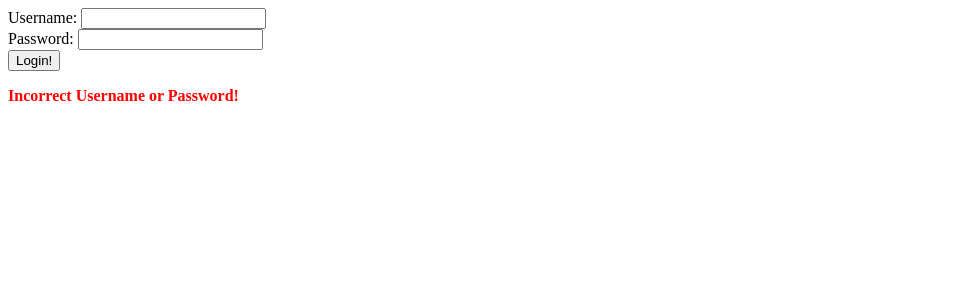
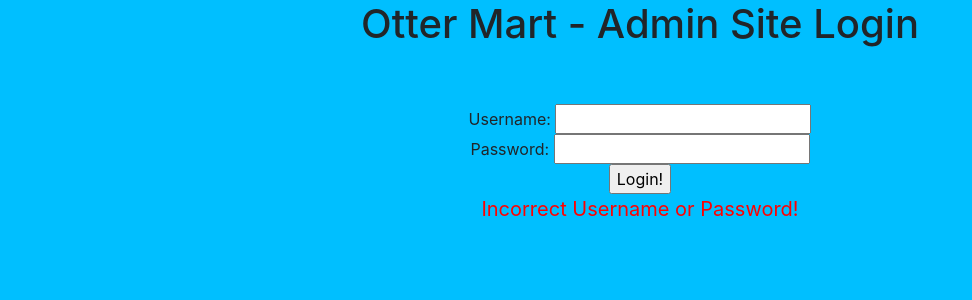
Before and after one commit to dtran007/cst336, a PHP site: page /labs/lab6/login.php in a window 1280 px wide. Shown: the top 300 px of the page, without its empty margins (0-972 px from the left). Run offline with PHP 8.4, Linux system fonts and the light colour scheme; the visitor is signed in with stand-in values (Sample User, id 1).

Commit message:
add css to login

```diff
--- a/labs/lab6/login.php
+++ b/labs/lab6/login.php
@@ -4,10 +4,16 @@
 <!DOCTYPE html>
 <html>
     <head>
+        <link rel="stylesheet" href="https://maxcdn.bootstrapcdn.com/bootstrap/4.0.0/css/bootstrap.min.css" integrity="sha384-Gn5384xqQ1aoWXA+058RXPxPg6fy4IWvTNh0E263XmFcJlSAwiGgFAW/dAiS6JXm" crossorigin="anonymous">
+        <style>
+            body {text-align: center;}
+            form {display: inline-block;}
+            body {background-color: DeepSkyBlue;}
+        </style>
         <title>Otter Mart - Admin Site</title>
     </head>
     <body>
-
+        <h1>Otter Mart - Admin Site Login</h1><br><br>
 
 
 
```
